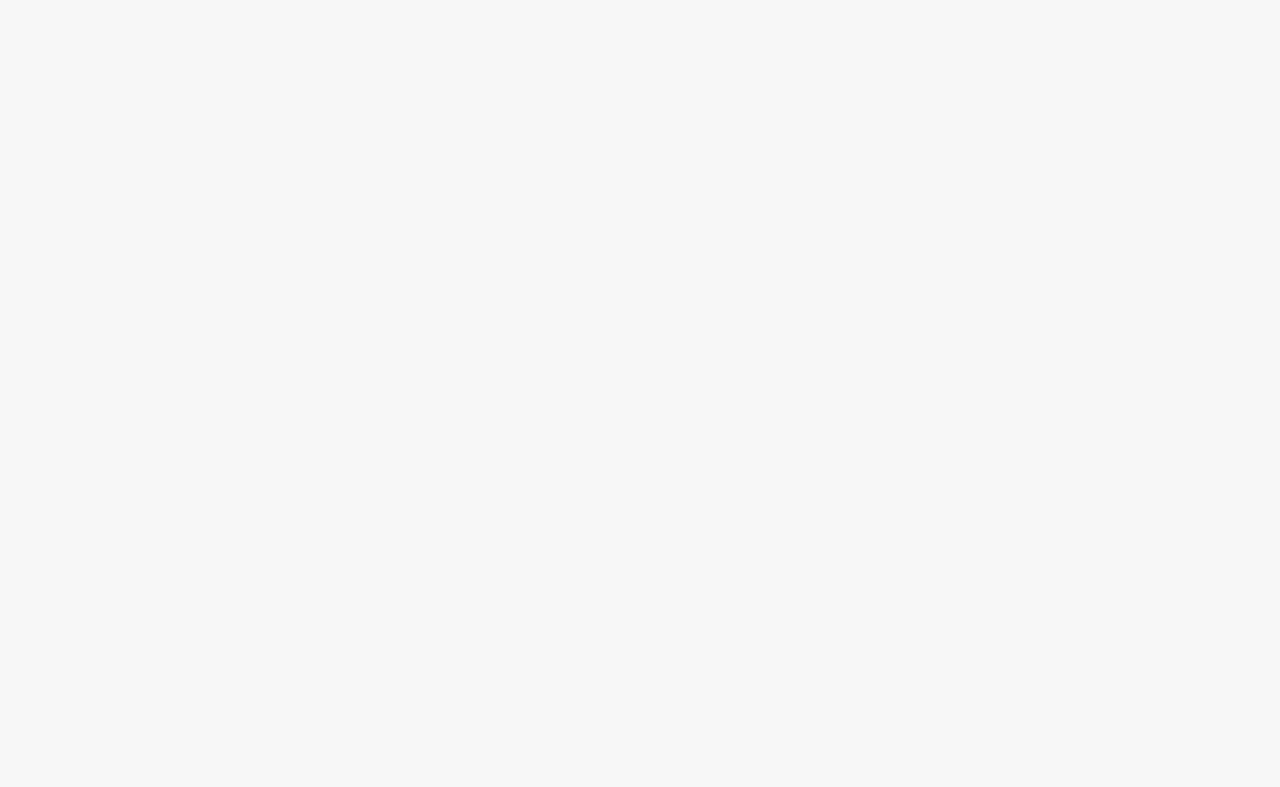
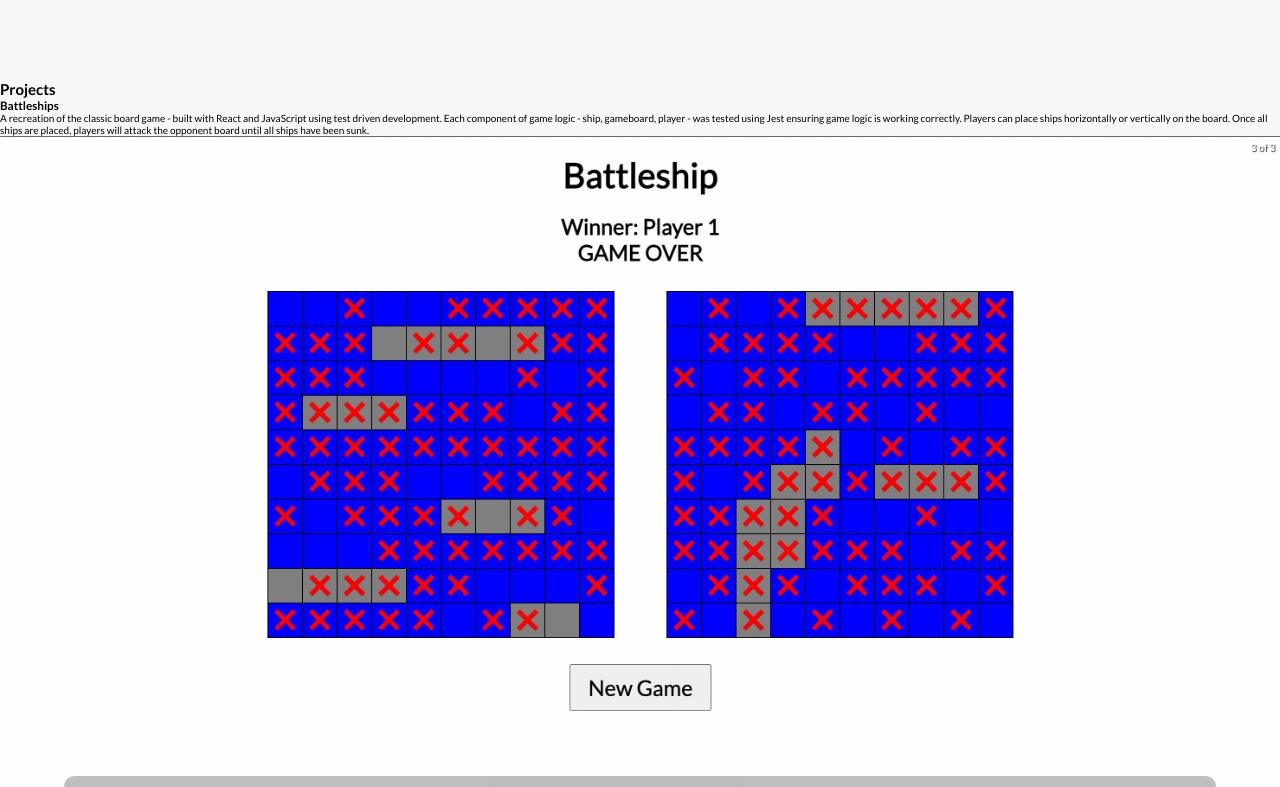
Before and after one commit to sultanp91/portfolio, a React (Create React App) app: page / in a window 1280 px wide. Shown: the part 1520-2307 px from the top of the page. Before the commit the page ends 1600 px from the top, so only its background shows below. Built offline with nearby package versions, Linux system fonts and the light colour scheme.

Commit message:
added carousel component functionality

```diff
--- a/src/App.js
+++ b/src/App.js
@@ -3,6 +3,7 @@ import "react-responsive-carousel/lib/styles/carousel.min.css";
 import Hero from "./components/hero";
 import Nav from "./components/nav";
 import About from "./components/about";
+import ProjectsSection from "./components/projectssection";
 
 function App() {
   return (
@@ -10,6 +11,7 @@ function App() {
       <Nav />
       <Hero />
       <About />
+      <ProjectsSection />
     </div>
   );
 }
--- a/src/components/carousel.js
+++ b/src/components/carousel.js
@@ -1,8 +1,17 @@
 import React from "react";
 import { Carousel } from "react-responsive-carousel";
 
-function ImageCarousel() {
-  return <Carousel autoPlay></Carousel>;
+function ImageCarousel({ images, title }) {
+  return (
+    <Carousel autoPlay>
+      {images.map((img) => (
+        <div>
+          <img src={img} alt="" />
+          <p className="legend">{title}</p>
+        </div>
+      ))}
+    </Carousel>
+  );
 }
 
 export default ImageCarousel;
--- a/src/components/projectdata.js
+++ b/src/components/projectdata.js
@@ -14,7 +14,7 @@ import tnw1 from "../images/tnw1.png";
 import tnw2 from "../images/tnw2.png";
 import tnw3 from "../images/tnw3.png";
 import ns1 from "../images/ns1.png";
-import ns2 from "../images/ns2 .png";
+import ns2 from "../images/ns2.png";
 
 export const projectData = [
   {
--- a/src/components/projects.js
+++ b/src/components/projects.js
@@ -1,7 +1,14 @@
 import React from "react";
+import ImageCarousel from "./carousel";
 
-function Projects() {
-  return <div className="projects-section__item"></div>;
+function Projects({ title, description, images }) {
+  return (
+    <div className="projects-section__item">
+      <h3>{title}</h3>
+      <p>{description}</p>
+      <ImageCarousel images={images} title={title} />
+    </div>
+  );
 }
 
 export default Projects;
--- /dev/null
+++ b/src/components/projectssection.js
@@ -0,0 +1,20 @@
+import React from "react";
+import Projects from "./projects";
+import { projectData } from "./projectdata";
+
+function ProjectsSection() {
+  return (
+    <div className="projects-section">
+      <h2 className="projects-section__heading">Projects</h2>
+      {projectData.map((data) => (
+        <Projects
+          title={data.title}
+          description={data.description}
+          images={data.images}
+        />
+      ))}
+    </div>
+  );
+}
+
+export default ProjectsSection;
```
Also changed, not shown: src/components/projectspage.js (deleted, +0 -11 lines).
